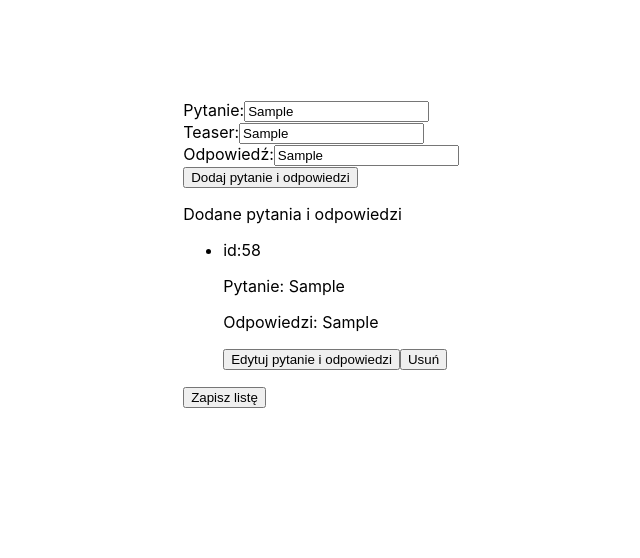
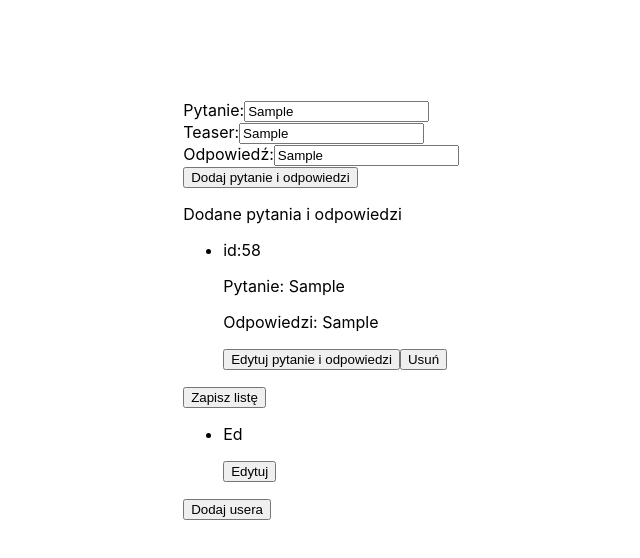
Before and after one commit to Devolla/generatequiz, a React (Create React App) app: page / in a window 1280 px wide. Both pictures are taken after typing "Sample", "Sample", "Sample" into the empty fields and a click on the button "Dodaj pytanie i odpowiedzi". Shown: the top 558 px of the page, without its empty margins (319-959 px from the left). Built offline with nearby package versions, Linux system fonts and the light colour scheme.

Commit message:
state with obj

```diff
--- a/src/Form.jsx
+++ b/src/Form.jsx
@@ -2,7 +2,7 @@ import React, { useState } from 'react';
 import { useDispatch } from 'react-redux';
 import { addQuestionAndAnswers, editQuestionAndAnswers } from './actions/appActions';
 
-const Form = ({question = '', answer = '', callback, id }) => {
+const Form = ({question='', answer='', callback, id }) => {
   const [questionInput, setQuestionInput] = useState(question);
   const [answerInput, setAnswerInput] = useState(answer);
   const dispatch = useDispatch();
@@ -10,15 +10,18 @@ const Form = ({question = '', answer = '', callback, id }) => {
   const handleChangeQuestion = event =>
   setQuestionInput(event.target.value);
 
-  const handleAnswerChange = event =>
-  setAnswerInput(event.target.value);
+  const handleAnswerChange = event => {
+    setAnswerInput(event.target.value);
+  }
 
   const handleOnSubmit = event => {
     event.preventDefault();
+    // const answerInputs = [];
+
     const questionObject = {
       question: questionInput,
       answer: answerInput,
-      id,
+      id
     };
 
     id
@@ -47,9 +50,9 @@ const Form = ({question = '', answer = '', callback, id }) => {
         <label>
           Teaser:
           <input
-            onChange={handleChangeQuestion}
+            onChange={handleAnswerChange}
             type="text"
-            value={questionInput}
+            value={answerInput}
             name="teaser"
           />
         </label>
--- a/src/List.jsx
+++ b/src/List.jsx
@@ -3,6 +3,7 @@ import { useSelector } from 'react-redux';
 import axios from 'axios'
 
 import Element from './Element';
+import SimpleArrayOfObjectsComponent from './SimpleArrOfObj';
 
 const List = () => {
   const quizItems = useSelector((store) => store.quizItems);
@@ -13,11 +14,11 @@ const List = () => {
 
 const sendQuizData = () => {
   console.log(quizItems, 'state ze store')
-  axios.post('https://catfact.ninja/fact', quizItems)
+  axios.get('https://catfact.ninja/fact', quizItems)
   .then(response => console.log(response));
 }
 
-  const  quizElements = quizItems.map((quizItem) => (
+  const quizElements = quizItems.map((quizItem) => (
     <Element key={quizItem.id} {...quizItem} />
   ));
 
@@ -26,6 +27,8 @@ const sendQuizData = () => {
   return quizElements.length > 0 ? <>
   <ul>{quizElements}</ul>
   <button onClick={sendQuizData}>Zapisz listę</button>
+
+  <SimpleArrayOfObjectsComponent/>
   </> :
   ''
 };
--- /dev/null
+++ b/src/SimpleArrOfObj.js
@@ -0,0 +1,83 @@
+// import React and the useState hook
+import { useState } from "react";
+
+// component function
+function SimpleArrayOfObjectsComponent() {
+const [users, setUsers] = useState([{
+    name: 'Ed',
+    id: 1
+}]);
+const [currentUser, setCurrentUser] = useState({}); //
+const [isEditing, setIsEditing] = useState(false);
+
+function handleAdd() {
+    setUsers([...users, {
+        name: 'Ol',
+        id: users.length + 1
+    }])
+}
+
+
+//ponizej i handle Edit i handleInputChange zmieniaja stan currentUsera!!!!!!!!!!!!!
+function handleEdit(user) {
+    setIsEditing(true);
+    // console.log(user, 'user')
+    // console.log(copied, 'copied')
+    setCurrentUser(user);
+}
+
+function handleInputChange(e) {
+  setCurrentUser({...currentUser, name: e.target.value})  ///!!!!!!!!!!!!!!!!!!!!!!!!!!!!! przkaż obiekt zdestukyuryzowany i nadpisz obok własciwosc name
+// console.log(currentUser)
+}
+
+function handleSubmit(e) {
+    e.preventDefault();
+      //jak skopiowac stan !!!!!!!!!!!!!!!!!!!!!!!!!!!!!!!!!!!!  map i spr id current ze stanem i daj w iteracji zamiast starego - cały obiekt currUser
+ const updateObject = users.map((user) =>
+        user.id === currentUser.id ? currentUser : user
+ )
+    setUsers(updateObject);
+    setIsEditing(false);
+}
+
+
+return (
+    <>
+
+    {isEditing && currentUser.id &&
+    (<form onSubmit={handleSubmit}>
+    <input
+    type='text'
+    name='edit'
+    value={currentUser.name}
+    onChange={handleInputChange}
+    />
+    <button type="submit">Update</button>
+    <button onClick={()=>setIsEditing(false)}>Cancel</button>
+    </form>)
+    }
+
+    <ul>
+        {users.map((user) =>
+
+          <li key={user.id}>
+            <p>{user.name}</p>
+            {!isEditing && (  //!!!!!
+                  <button onClick={()=>handleEdit(user)}>Edytuj</button> //@@@@
+            )  //!!!
+            }
+
+          </li>
+        )}
+    </ul>
+    <button onClick={handleAdd}>Dodaj usera</button>
+
+    </>
+)
+
+}
+
+
+
+export default SimpleArrayOfObjectsComponent;
--- a/src/actions/appActions.js
+++ b/src/actions/appActions.js
@@ -7,7 +7,7 @@ export const addQuestionAndAnswers = ({question, answer}) => ({
   payload: {
     question,
     answer,
-    id: Math.floor(Math.random() * 1234),
+    id: Math.floor(Math.random() * 1234)
   }
 });
 
--- a/src/reducers/appReducer.js
+++ b/src/reducers/appReducer.js
@@ -5,7 +5,7 @@ import {
   export const appReducer = (state = [], action) => {
     switch (action.type) {
       case ADD:
-        console.log( action, ' action]')
+        console.log( action, ' action')
         console.log(state, 'state z appReducer')
         return (
           [ ...state, action.payload]
```
